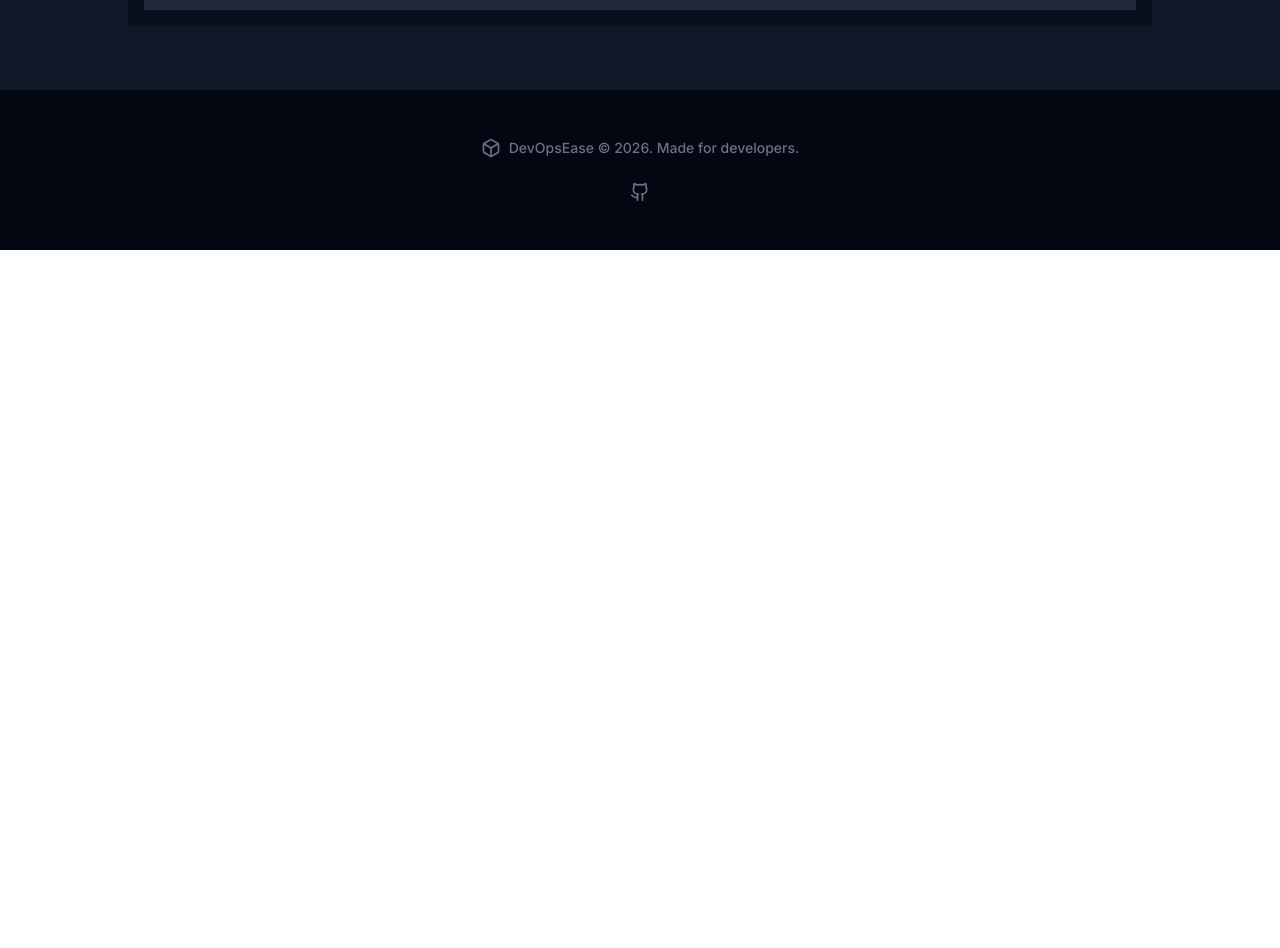
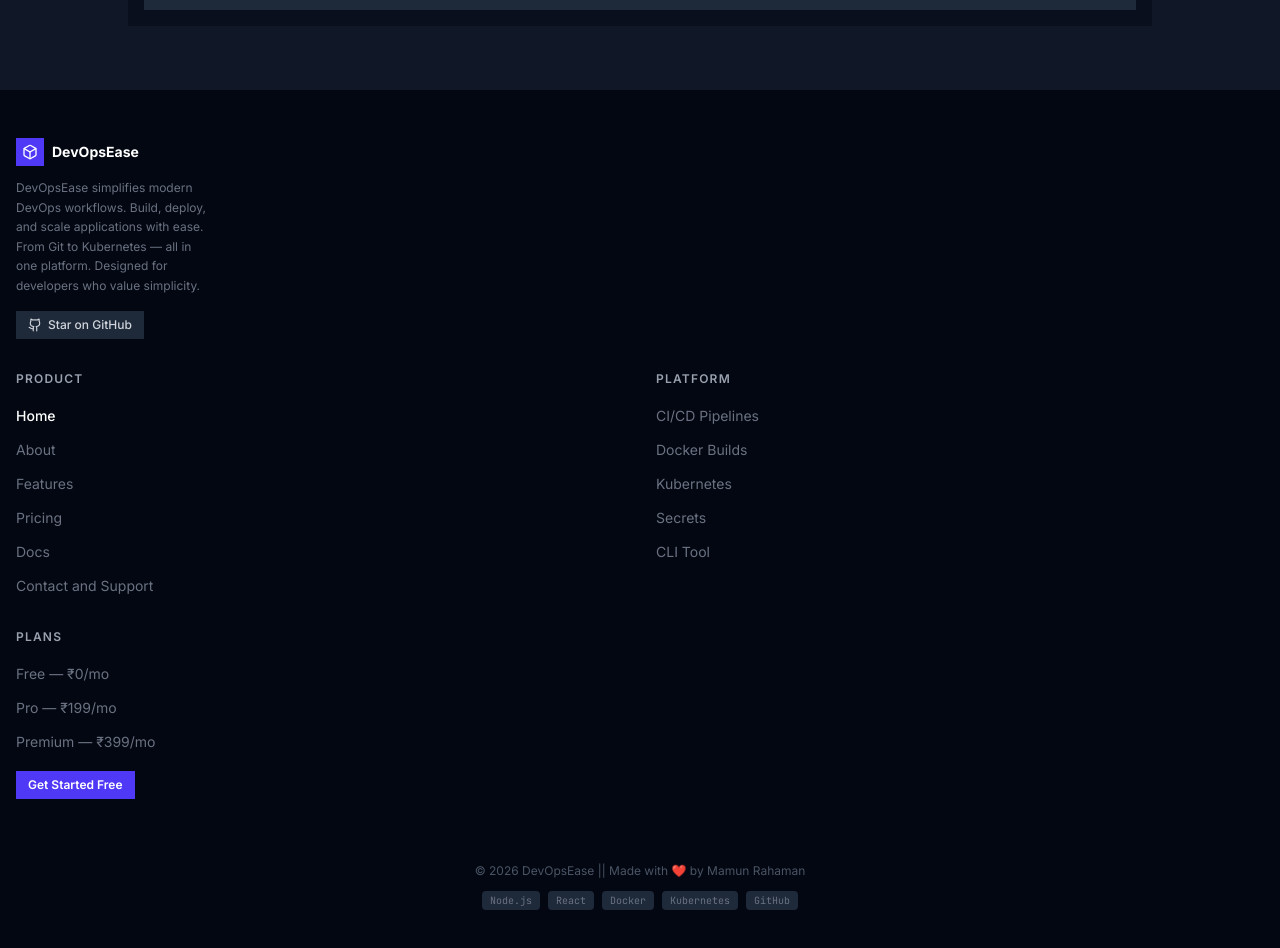
Before and after one commit to mamun0193/devopsease, a React (Vite) app in the folder dashboard/: page / in a window 1280 px wide. Shown: the part 4820-5768 px from the top of the page. Before the commit the page ends 5070 px from the top, so only its background shows below. Built offline with nearby package versions, Linux system fonts and the light colour scheme; no server answers.

Commit message:
feat: footer component, AppFooter for dashboard, ScrollToTop, active nav highlights

```diff
--- a/dashboard/src/App.tsx
+++ b/dashboard/src/App.tsx
@@ -55,6 +55,14 @@ import { useContainerEvents } from './hooks/useContainerEvents';
 import { useUnresolvedAlertCount } from './hooks/useAlerts';
 import AlertsPanel from './components/AlertsPanel';
 import { useAuth } from './context/AuthContext';
+import { useEffect } from 'react';
+import { useLocation } from 'react-router-dom';
+
+function ScrollToTop() {
+  const { pathname } = useLocation();
+  useEffect(() => { window.scrollTo(0, 0); }, [pathname]);
+  return null;
+}
 
 function AlertSocketProvider({ children }: { children: React.ReactNode }) {
   const { isAuthenticated } = useAuth();
@@ -72,6 +80,7 @@ function App() {
           <RoleProvider>
             <BrowserRouter>
               <AlertSocketProvider>
+              <ScrollToTop />
               <Routes>
                 <Route path="/login" element={<LoginPage />} />
 
--- /dev/null
+++ b/dashboard/src/components/AppFooter.tsx
@@ -0,0 +1,33 @@
+import React from 'react';
+import { Box } from 'lucide-react';
+
+interface AppFooterProps {
+  isHealthy?: boolean;
+  containerCount?: number;
+}
+
+const AppFooter: React.FC<AppFooterProps> = ({ isHealthy, containerCount }) => (
+  <footer className="border-t border-gray-800 bg-gray-950 py-4">
+    <div className="max-w-7xl mx-auto px-4 sm:px-6 lg:px-8 flex flex-col sm:flex-row items-center justify-between gap-2">
+      <div className="flex items-center gap-2">
+        <Box className="w-4 h-4 text-gray-500" />
+        <span className="text-gray-500 text-xs font-medium">
+          DevOpsEase &copy; 2026. Made for developers.
+        </span>
+      </div>
+      <div className="flex items-center gap-4 text-xs text-gray-600">
+        {containerCount !== undefined && (
+          <span>{containerCount} container{containerCount !== 1 ? 's' : ''}</span>
+        )}
+        {isHealthy !== undefined && (
+          <span className={`flex items-center gap-1 ${isHealthy ? 'text-emerald-500' : 'text-yellow-500'}`}>
+            <span className={`w-1.5 h-1.5 rounded-full ${isHealthy ? 'bg-emerald-500' : 'bg-yellow-500'}`} />
+            {isHealthy ? 'Server healthy' : 'Connecting…'}
+          </span>
+        )}
+      </div>
+    </div>
+  </footer>
+);
+
+export default AppFooter;
--- a/dashboard/src/components/Footer.tsx
+++ b/dashboard/src/components/Footer.tsx
@@ -1,77 +1,123 @@
 import React from 'react';
-import { Activity, Cpu, Clock, BookOpen, Github } from 'lucide-react';
+import { Link, useLocation } from 'react-router-dom';
+import { Box, Github } from 'lucide-react';
 
-interface FooterProps {
-  isHealthy: boolean;
-  containerCount: number;
-}
-
-const Footer: React.FC<FooterProps> = ({ isHealthy, containerCount }) => {
-  const now = new Date();
-  const formattedDate = now.toLocaleDateString('en-US', {
-    weekday: 'short',
-    year: 'numeric',
-    month: 'short',
-    day: 'numeric',
-  });
-  const formattedTime = now.toLocaleTimeString('en-US', {
-    hour: '2-digit',
-    minute: '2-digit',
-  });
+const Footer: React.FC = () => {
+  const { pathname } = useLocation();
+  const link = (to: string) =>
+    `text-sm transition-colors ${pathname === to ? 'text-white font-medium' : 'text-gray-500 hover:text-gray-200'}`;
 
   return (
-    <footer className="border-t border-slate-800/60 bg-slate-900/40 mt-auto">
-      <div className="max-w-7xl mx-auto px-6 py-5">
-        <div className="flex flex-col sm:flex-row items-start sm:items-center justify-between gap-4">
+    <footer className="border-t border-gray-800 bg-gray-950">
+      <div className="max-w-7xl mx-auto px-4 sm:px-6 lg:px-8 py-12">
+        <div className="grid grid-cols-2 md:grid-cols-4 gap-8 mb-10">
 
-          {/* Left: branding + status */}
-          <div className="flex items-center gap-4">
-            <div className="flex items-center gap-2">
-              <div className="w-6 h-6 rounded-lg bg-linear-to-br from-blue-500 to-purple-600 flex items-center justify-center">
-                <Activity size={13} className="text-white" />
+          {/* Brand */}
+          <div className="col-span-2 md:col-span-1">
+            <div className="flex items-center gap-2 mb-3">
+              <div className="w-7 h-7 bg-indigo-600 rounded-lg flex items-center justify-center">
+                <Box className="w-4 h-4 text-white" />
               </div>
-              <span className="text-sm font-semibold text-slate-300">DevOpsEase</span>
-              <span className="text-xs text-slate-600 font-mono">v1.0</span>
+              <span className="font-bold text-white text-sm">DevOpsEase</span>
             </div>
-            <div className="hidden sm:flex items-center gap-1.5 text-xs text-slate-500">
-              <div className={`w-1.5 h-1.5 rounded-full ${isHealthy ? 'bg-emerald-500 animate-pulse' : 'bg-yellow-500'}`} />
-              {isHealthy ? 'All systems operational' : 'Connecting to server…'}
+            <p className="text-gray-500 text-xs leading-relaxed max-w-[200px]">
+              DevOpsEase simplifies modern DevOps workflows.
+              Build, deploy, and scale applications with ease.
+              From Git to Kubernetes — all in one platform.
+              Designed for developers who value simplicity.
+            </p>
+            <div className="flex items-center gap-2 mt-4">
+              <a
+                href="https://github.com/mamun0193/devopsease"
+                target="_blank"
+                rel="noopener noreferrer"
+                className="flex items-center gap-1.5 px-3 py-1.5 rounded-lg bg-gray-800 hover:bg-gray-700 text-gray-300 text-xs font-medium transition-colors"
+              >
+                <Github className="w-3.5 h-3.5" />
+                Star on GitHub
+              </a>
             </div>
           </div>
 
-          {/* Right: meta info */}
-          <div className="flex items-center gap-4 text-xs text-slate-600">
-            <span className="flex items-center gap-1.5">
-              <Cpu size={11} />
-              {containerCount} container{containerCount !== 1 ? 's' : ''} tracked
-            </span>
-            <span className="flex items-center gap-1.5">
-              <Clock size={11} />
-              {formattedDate} · {formattedTime}
-            </span>
+          {/* Product */}
+          <div>
+            <h4 className="text-xs font-semibold text-gray-400 uppercase tracking-widest mb-4">Product</h4>
+            <ul className="flex flex-col gap-2.5">
+              {[{ label: 'Home', to: '/' },
+              { label: 'About', to: '/about' },
+              { label: 'Features', to: '/features' },
+              { label: 'Pricing', to: '/pricing' },
+              { label: 'Docs', to: '/docs' },
+              { label: 'Contact and Support', to: '/contact' },
+              ].map(l => (
+                <li key={l.label}>
+                  <Link to={l.to} className={link(l.to)}>
+                    {l.label}
+                  </Link>
+                </li>
+              ))}
+            </ul>
           </div>
+
+          {/* Platform */}
+          <div>
+            <h4 className="text-xs font-semibold text-gray-400 uppercase tracking-widest mb-4">Platform</h4>
+            <ul className="flex flex-col gap-2.5">
+              {[
+                { label: 'CI/CD Pipelines', to: '/features' },
+                { label: 'Docker Builds', to: '/features' },
+                { label: 'Kubernetes', to: '/features' },
+                { label: 'Secrets', to: '/features' },
+                { label: 'CLI Tool', to: '/features' },
+              ].map(l => (
+                <li key={l.label}>
+                  <Link to={l.to} className={link(l.to)}>
+                    {l.label}
+                  </Link>
+                </li>
+              ))}
+            </ul>
+          </div>
+
+          {/* Plans */}
+          <div>
+            <h4 className="text-xs font-semibold text-gray-400 uppercase tracking-widest mb-4">Plans</h4>
+            <ul className="flex flex-col gap-2.5">
+              {[
+                { label: 'Free — ₹0/mo', to: '/pricing' },
+                { label: 'Pro — ₹199/mo', to: '/pricing' },
+                { label: 'Premium — ₹399/mo', to: '/pricing' },
+              ].map(l => (
+                <li key={l.label}>
+                  <Link to={l.to} className={link(l.to)}>
+                    {l.label}
+                  </Link>
+                </li>
+              ))}
+              <li className="mt-2">
+                <Link
+                  to="/login?tab=register"
+                  className="inline-flex items-center gap-1.5 px-3 py-1.5 text-xs font-semibold bg-indigo-600 hover:bg-indigo-700 text-white rounded-lg transition-colors"
+                >
+                  Get Started Free
+                </Link>
+              </li>
+            </ul>
+          </div>
+
         </div>
 
-        {/* Bottom line */}
-        <div className="mt-4 pt-4 border-t border-slate-800/40 flex flex-col sm:flex-row items-center justify-between gap-2 text-xs text-slate-700">
-          <span>© {now.getFullYear()} DevOpsEase · Docker management platform</span>
-          <div className="flex items-center gap-3">
-            <a
-              href="https://docs.docker.com"
-              target="_blank"
-              rel="noopener noreferrer"
-              className="flex items-center gap-1 hover:text-slate-400 transition-colors"
-            >
-              <BookOpen size={11} /> Docker Docs
-            </a>
-            <a
-              href="https://github.com"
-              target="_blank"
-              rel="noopener noreferrer"
-              className="flex items-center gap-1 hover:text-slate-400 transition-colors"
-            >
-              <Github size={11} /> GitHub
-            </a>
+        {/* Bottom bar */}
+        <div className="border-t border-gray-800 pt-6 flex flex-col sm:flex-row items-center justify-between gap-3">
+          <p className="text-gray-600 text-xs">
+            © 2026 DevOpsEase || Made with ❤️ by <a href="https://github.com/mamun0193" target="_blank" rel="noopener noreferrer">Mamun Rahaman</a>
+          </p>
+          <div className="flex items-center gap-2">
+            {['Node.js','React', 'Docker', 'Kubernetes', 'GitHub'].map(t => (
+              <span key={t} className="px-2 py-0.5 bg-gray-800 text-gray-500 text-[10px] rounded font-mono">
+                {t}
+              </span>
+            ))}
           </div>
         </div>
       </div>
--- a/dashboard/src/components/LandingLayout.tsx
+++ b/dashboard/src/components/LandingLayout.tsx
@@ -1,7 +1,8 @@
 import React from 'react';
 import { Link, useLocation } from 'react-router-dom';
-import { Box, Github } from 'lucide-react';
+import { Box } from 'lucide-react';
 import { useAuth } from '../context/AuthContext';
+import Footer from './Footer';
 
 export const LandingLayout: React.FC<{ children: React.ReactNode }> = ({ children }) => {
   const location = useLocation();
@@ -88,18 +89,7 @@ export const LandingLayout: React.FC<{ children: React.ReactNode }> = ({ childre
         {children}
       </main>
 
-      {/* Footer */}
-      <footer className="border-t border-gray-800 bg-gray-950 py-12">
-        <div className="max-w-7xl mx-auto px-4 sm:px-6 lg:px-8 flex flex-col md:flex-row justify-between items-center gap-6">
-          <div className="flex items-center gap-2">
-            <Box className="w-5 h-5 text-gray-500" />
-            <span className="text-gray-500 font-medium text-sm">DevOpsEase &copy; 2026. Made for developers.</span>
-          </div>
-          <div className="flex items-center gap-6">
-            <a href="#" className="text-gray-500 hover:text-gray-300 transition-colors"><Github className="w-5 h-5" /></a>
-          </div>
-        </div>
-      </footer>
+      <Footer />
     </div>
   );
 };
--- a/dashboard/src/pages/HomePage.tsx
+++ b/dashboard/src/pages/HomePage.tsx
@@ -18,7 +18,7 @@ import {
   GitBranch,
 } from 'lucide-react';
 import Header from '../components/Header';
-import Footer from '../components/Footer';
+import AppFooter from '../components/AppFooter';
 import ResourceNav from '../components/ResourceNav';
 import OverviewCard from '../components/OverviewCard';
 import ResourceUsagePanel from '../components/ResourceUsagePanel';
@@ -302,7 +302,7 @@ const HomePage: React.FC = () => {
       </main>
 
       {/* ── Footer ─────────────────────────────────────────────────────── */}
-      <Footer isHealthy={!!health} containerCount={containers.length} />
+      <AppFooter isHealthy={!!health} containerCount={containers.length} />
     </div>
   );
 };
```
